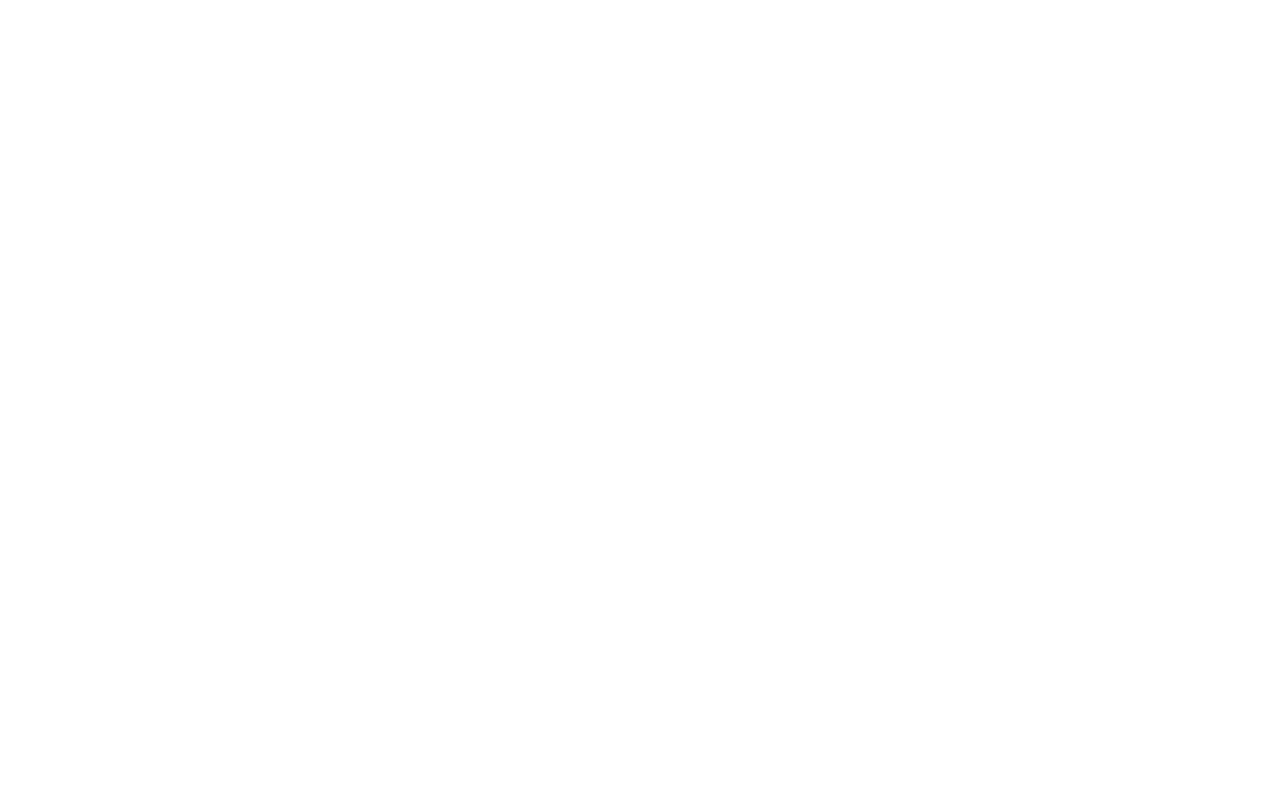
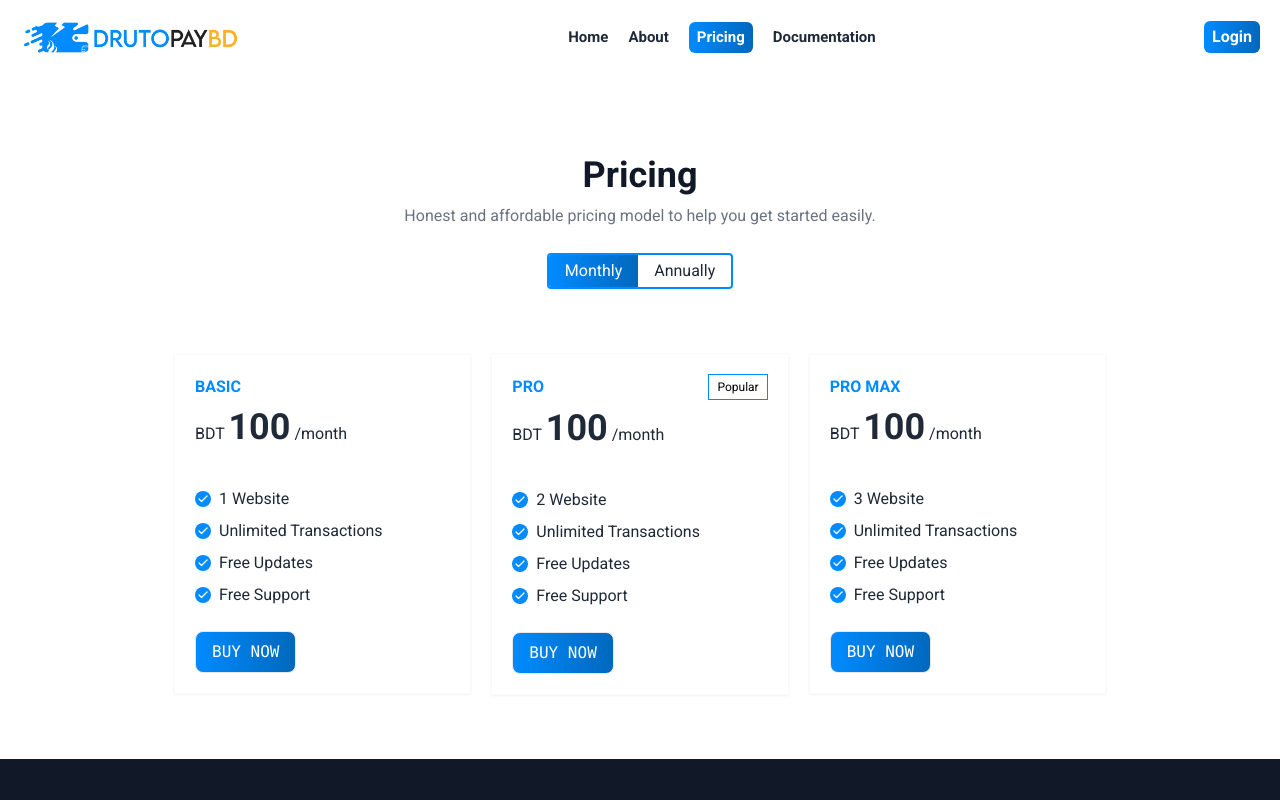
Before and after one commit to Md-Imran75/drutopaybd-frontend, a React (Vite) app: page /pricing in a window 1280 px wide. Before the commit this address had no page. Shown: the top 800 px of the page. Built offline with nearby package versions, Linux system fonts and the light colour scheme.

Commit message:
design pricing page

```diff
--- a/src/App.jsx
+++ b/src/App.jsx
@@ -2,6 +2,7 @@
 import PaymentHome from "./components/paymentMethod/PaymentHome"
 import Home from "./pages/Home"
 import About from "./pages/About"
+import Price from "./pages/Price,"
 
 function App() {
 
@@ -13,6 +14,8 @@
       <Routes>
         <Route path="/" element={<Home/>} />
         <Route path="/about" element={<About/>} />
+        <Route path="/pricing" element={<Price/>} />
+
 
       </Routes>
 
--- a/src/components/mainsite/global/Header.jsx
+++ b/src/components/mainsite/global/Header.jsx
@@ -24,7 +24,7 @@
                     <div className=' md:flex text-gray-800 text-[15px] justify-center  font-bold gap-5 md:visible hidden items-center'>
                         <div className={`${pathname === '/' ? 'text-white bg-gradient-to-r py-1 px-2 rounded-md from-[#018bff]  to-[#0068bd]' : ''}`}><Link to={'/'}>Home</Link></div>
                         <div className={`${pathname === '/about' ? 'text-white bg-gradient-to-r py-1 px-2 rounded-md from-[#018bff]  to-[#0068bd]' : ''}`}><Link to={'/about'}>About</Link></div>
-                        <div className={`${pathname === '/price' ? 'text-white bg-gradient-to-r py-1 px-2 rounded-md from-[#018bff]  to-[#0068bd]' : ''}`}><Link to={'/pricing'}>Pricing</Link></div>
+                        <div className={`${pathname === '/pricing' ? 'text-white bg-gradient-to-r py-1 px-2 rounded-md from-[#018bff]  to-[#0068bd]' : ''}`}><Link to={'/pricing'}>Pricing</Link></div>
                         <div className={`${pathname === '/documentation' ? 'text-white bg-gradient-to-r py-1 px-2 rounded-md from-[#018bff]  to-[#0068bd]' : ''}`}><Link to={'/documentation'}>Documentation</Link></div>
 
 
--- a/src/components/mainsite/pricing/Pricing.jsx
+++ b/src/components/mainsite/pricing/Pricing.jsx
@@ -76,7 +76,7 @@
                                                 </div>
                                                 {
                                                     m.type == 'Pro' ? <>
-                                                        <div className='border border-[#018bff] hover:bg-[#ffbb43] hover:text-white  text-black text-xs up font-normal px-2 py-1'>
+                                                        <div className='border border-[#018bff]   text-black text-xs up font-normal px-2 py-1'>
                                                             Popular
                                                         </div>
                                                     </> : ''
--- /dev/null
+++ b/src/pages/Price,.jsx
@@ -0,0 +1,33 @@
+import React from 'react'
+import Wrapper from '../components/mainsite/wrapper/Wrapper';
+import Pricing from '../components/mainsite/pricing/Pricing';
+import { Helmet } from 'react-helmet'
+import Header from '../components/mainsite/global/Header';
+import Footer from '../components/mainsite/footer/Footer';
+
+
+const Price = () => {
+    return (
+        <div>
+
+            <Helmet>
+                <title>Pricing - DrutoPayBD</title>
+                <meta name="description" content="DrutoPayBD provides various payment automation options tailored for small business owners in Bangladesh." />
+                <meta name="keywords" content="Payment method" />
+            </Helmet>
+
+
+            <Header />
+
+            <Wrapper>
+                <div className='my-10'>
+
+                    <Pricing />
+                </div>
+            </Wrapper>
+            <Footer />
+        </div>
+    )
+}
+
+export default Price;
```
